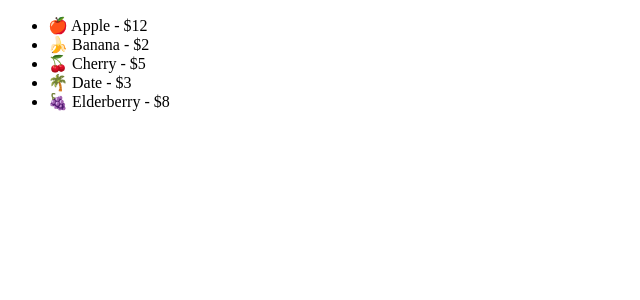
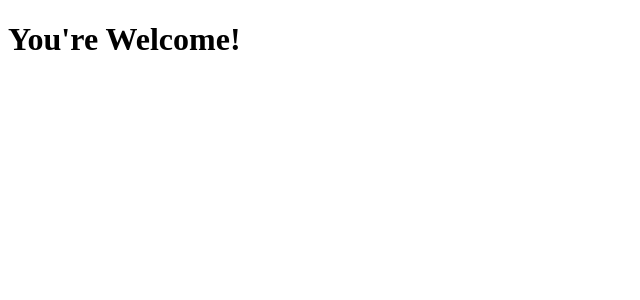
Before and after one commit to waseemriyazz/react-tut, a React (Vite) app in the folder vite-project/: page / in a window 1280 px wide. Shown: the top 300 px of the page, without its empty margins (0-640 px from the left). Built offline with nearby package versions, Linux system fonts and the light colour scheme.

Commit message:
conditoinal rendering usin element variables

```diff
--- a/vite-project/src/components/ConditionalComponent.jsx
+++ b/vite-project/src/components/ConditionalComponent.jsx
@@ -2,19 +2,17 @@ import Fruits from "./Fruits";
 import Welcome from "./Welcome";
 
 export default function ConditionalComponent() {
-  const display = false;
+  const display = true;
+  let message;
   if (display) {
-    return (
-      <div>
-        <Welcome />
-      </div>
-    );
+    message = <Welcome />;
   } else {
-    return (
+    message = (
       <div>
         {" "}
         <Fruits />
       </div>
     );
   }
+  return message;
 }
```
